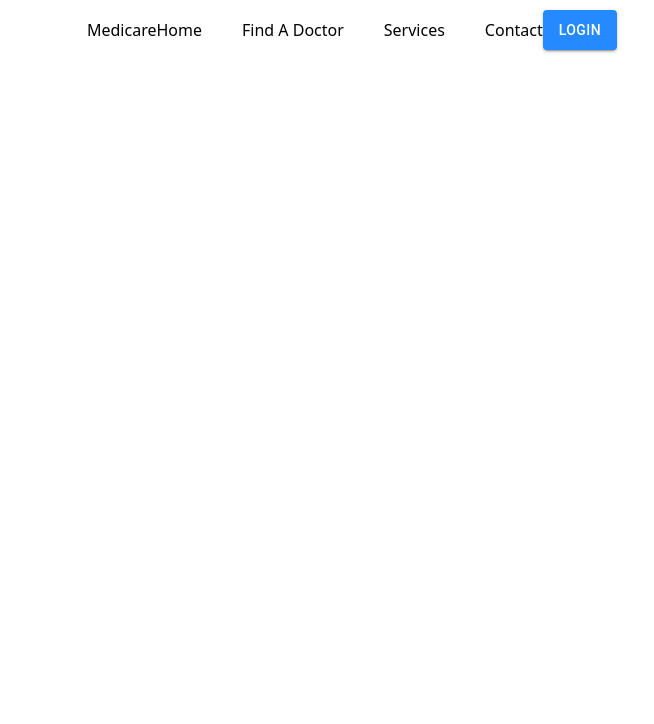
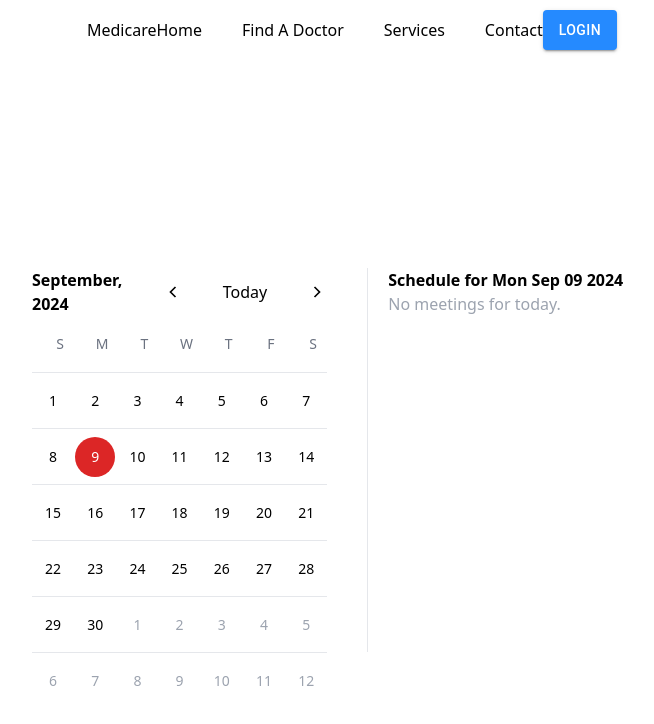
Before and after one commit to TY-Projects-PanelG/Healthcare_Monitoring_System, a React (Create React App) app in the folder client/: page /calender in a window 1280 px wide. Shown: the top 724 px of the page, without its empty margins (288-942 px from the left). Built offline with nearby package versions, Linux system fonts and the light colour scheme.

Commit message:
calender ui is ready

```diff
--- a/client/package.json
+++ b/client/package.json
@@ -11,8 +11,10 @@
     "@testing-library/jest-dom": "^5.17.0",
     "@testing-library/react": "^13.4.0",
     "@testing-library/user-event": "^13.5.0",
+    "dayjs": "^1.11.13",
     "react": "^18.3.1",
     "react-dom": "^18.3.1",
+    "react-icons": "^5.3.0",
     "react-router-dom": "^6.26.1",
     "react-scripts": "5.0.1",
     "styled-components": "^6.1.13",
--- a/client/src/App.js
+++ b/client/src/App.js
@@ -8,7 +8,7 @@
 import { RegisterPage } from './pages/RegisterPage';
 import { LoginPage } from './pages/LoginPage';
 import { Schedule } from './pages/Schedule';
-
+import Calendar from './pages/CalenderPage';
 const App = () => {
   return(
     <BrowserRouter>
@@ -21,6 +21,7 @@
         <Route path='/services' element={<Services />}/>
         <Route path='/contact' element={<Contact />}/>
         <Route path='/schedule' element={<Schedule />}/>
+        <Route path='/calender' element={<Calendar />}/>
       </Routes>
     </BrowserRouter>
   )
--- /dev/null
+++ b/client/src/components/Calender.js
@@ -0,0 +1,61 @@
+import dayjs from "dayjs";
+
+export const generateDate = (
+	month = dayjs().month(),
+	year = dayjs().year()
+) => {
+	const firstDateOfMonth = dayjs().year(year).month(month).startOf("month");
+	const lastDateOfMonth = dayjs().year(year).month(month).endOf("month");
+
+	const arrayOfDate = [];
+
+	// create prefix date
+	for (let i = 0; i < firstDateOfMonth.day(); i++) {
+		const date = firstDateOfMonth.day(i);
+
+		arrayOfDate.push({
+			currentMonth: false,
+			date,
+		});
+	}
+
+	// generate current date
+	for (let i = firstDateOfMonth.date(); i <= lastDateOfMonth.date(); i++) {
+		arrayOfDate.push({
+			currentMonth: true,
+			date: firstDateOfMonth.date(i),
+			today:
+				firstDateOfMonth.date(i).toDate().toDateString() ===
+				dayjs().toDate().toDateString(),
+		});
+	}
+
+	const remaining = 42 - arrayOfDate.length;
+
+	for (
+		let i = lastDateOfMonth.date() + 1;
+		i <= lastDateOfMonth.date() + remaining;
+		i++
+	) {
+		arrayOfDate.push({
+			currentMonth: false,
+			date: lastDateOfMonth.date(i),
+		});
+	}
+	return arrayOfDate;
+};
+
+export const months = [
+	"January",
+	"February",
+	"March",
+	"April",
+	"May",
+	"June",
+	"July",
+	"August",
+	"September",
+	"October",
+	"November",
+	"December",
+];
--- /dev/null
+++ b/client/src/components/Cn.js
@@ -0,0 +1,3 @@
+export default function cn(...classes) {
+	return classes.filter(Boolean).join(" ");
+}
--- /dev/null
+++ b/client/src/pages/CalenderPage.js
@@ -0,0 +1,97 @@
+import dayjs from "dayjs";
+import React, { useState } from "react";
+import { generateDate, months } from "../components/Calender";
+import cn from "../components/Cn";
+import { GrFormNext, GrFormPrevious } from "react-icons/gr";
+
+export default function Calendar() {
+	const days = ["S", "M", "T", "W", "T", "F", "S"];
+	const currentDate = dayjs();
+	const [today, setToday] = useState(currentDate);
+	const [selectDate, setSelectDate] = useState(currentDate);
+	return (
+		<div className="flex gap-10 sm:divide-x justify-center sm:w-1/2 mx-auto  h-screen items-center sm:flex-row flex-col">
+			<div className="w-96 h-96 ">
+				<div className="flex justify-between items-center">
+					<h1 className="select-none font-semibold">
+						{months[today.month()]}, {today.year()}
+					</h1>
+					<div className="flex gap-10 items-center ">
+						<GrFormPrevious
+							className="w-5 h-5 cursor-pointer hover:scale-105 transition-all"
+							onClick={() => {
+								setToday(today.month(today.month() - 1));
+							}}
+						/>
+						<h1
+							className=" cursor-pointer hover:scale-105 transition-all"
+							onClick={() => {
+								setToday(currentDate);
+							}}
+						>
+							Today
+						</h1>
+						<GrFormNext
+							className="w-5 h-5 cursor-pointer hover:scale-105 transition-all"
+							onClick={() => {
+								setToday(today.month(today.month() + 1));
+							}}
+						/>
+					</div>
+				</div>
+				<div className="grid grid-cols-7 ">
+					{days.map((day, index) => {
+						return (
+							<h1
+								key={index}
+								className="text-sm text-center h-14 w-14 grid place-content-center text-gray-500 select-none"
+							>
+								{day}
+							</h1>
+						);
+					})}
+				</div>
+
+				<div className=" grid grid-cols-7 ">
+					{generateDate(today.month(), today.year()).map(
+						({ date, currentMonth, today }, index) => {
+							return (
+								<div
+									key={index}
+									className="p-2 text-center h-14 grid place-content-center text-sm border-t"
+								>
+									<h1
+										className={cn(
+											currentMonth ? "" : "text-gray-400",
+											today
+												? "bg-red-600 text-white"
+												: "",
+											selectDate
+												.toDate()
+												.toDateString() ===
+												date.toDate().toDateString()
+												? "bg-black text-white"
+												: "",
+											"h-10 w-10 rounded-full grid place-content-center hover:bg-black hover:text-white transition-all cursor-pointer select-none"
+										)}
+										onClick={() => {
+											setSelectDate(date);
+										}}
+									>
+										{date.date()}
+									</h1>
+								</div>
+							);
+						}
+					)}
+				</div>
+			</div>
+			<div className="h-96 w-96 sm:px-5">
+				<h1 className=" font-semibold">
+					Schedule for {selectDate.toDate().toDateString()}
+				</h1>
+				<p className="text-gray-400">No meetings for today.</p>
+			</div>
+		</div>
+	);
+}
```
Also changed, not shown: 1 other file (tests, documents, lock files or other folders).
